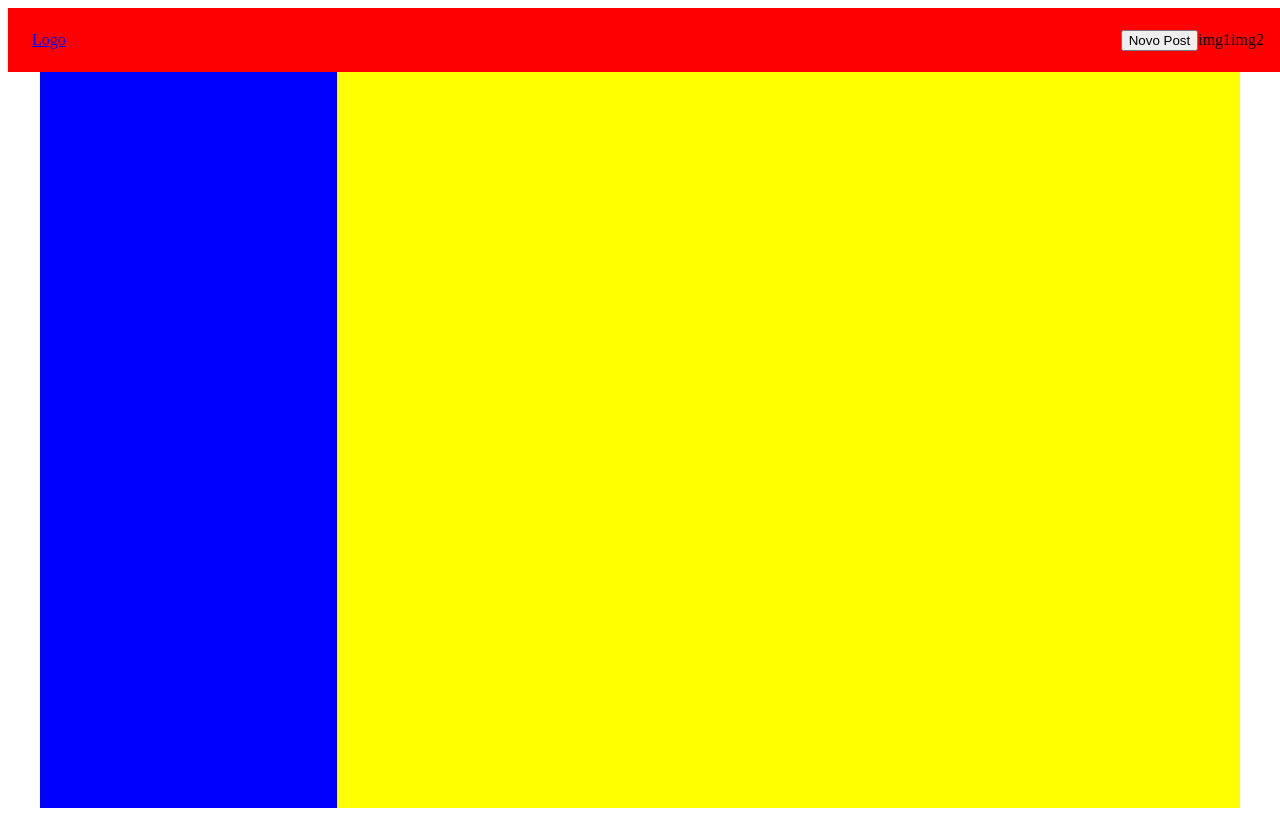
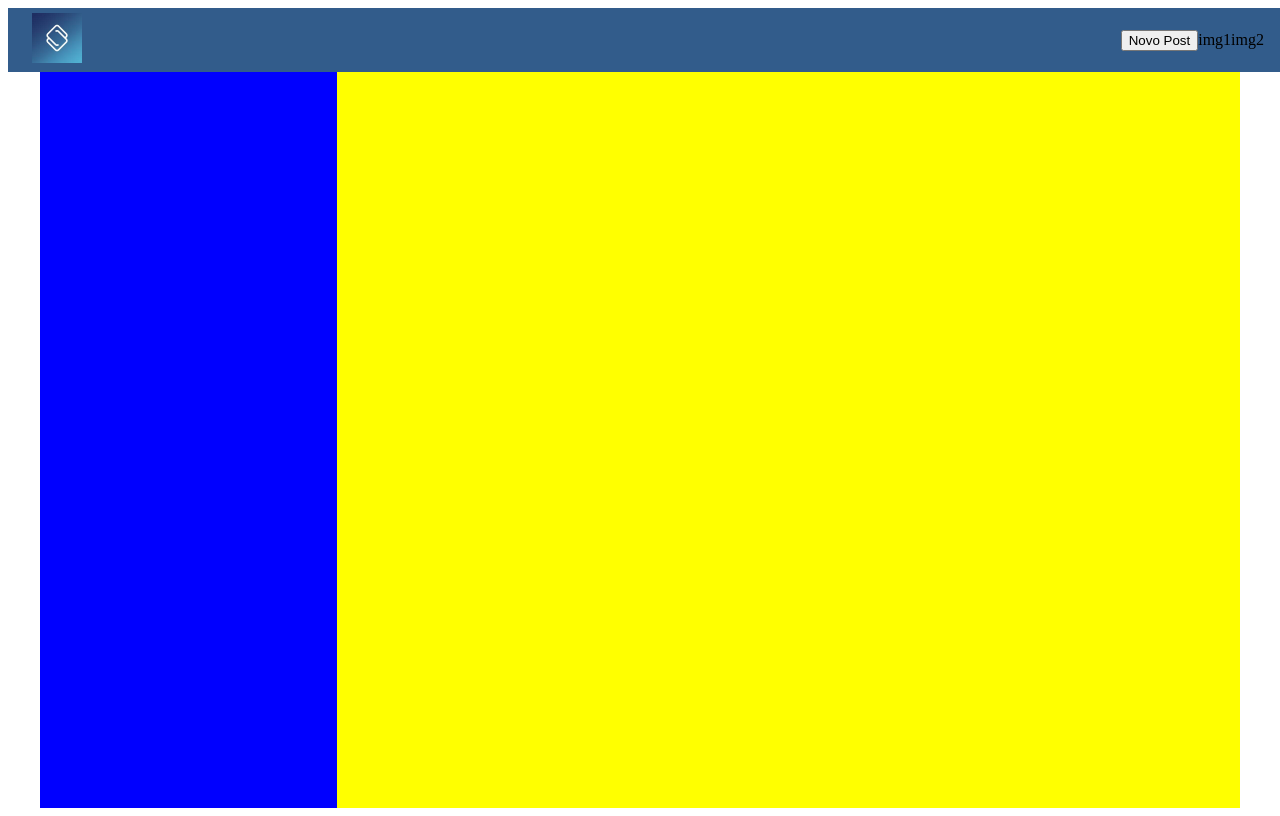
Before and after one commit to IsleneGomes/upvote-app, a React (Create React App) app: page / in a window 1280 px wide. Built offline with nearby package versions, Linux system fonts and the light colour scheme.

Commit message:
Adiciona imagem do login

```diff
--- a/src/pages/Home/components/Header.js
+++ b/src/pages/Home/components/Header.js
@@ -1,11 +1,14 @@
-import React from 'react'
+import React from 'react';
+import logotipo from '../components/download.jpeg'
 
 export default function Header() {
   return (
     <header className="header">
         <div className="toolbar">
           <div className="">
-            <a href='/'>Logo</a>
+            <a href='/'>
+            <img src={ logotipo } alt='logotipo da Segware do Brasil' width='50px' />
+            </a>
           </div>
           <div className="">
             <button>Novo Post</button>
--- a/src/pages/Home/style.css
+++ b/src/pages/Home/style.css
@@ -1,5 +1,5 @@
 .header {
-  background: red;
+  background: rgb(50, 92, 139);
   width: 100%;
   position: fixed;
 }
```
Also changed, not shown: src/pages/Home/components/download.jpeg (added).
